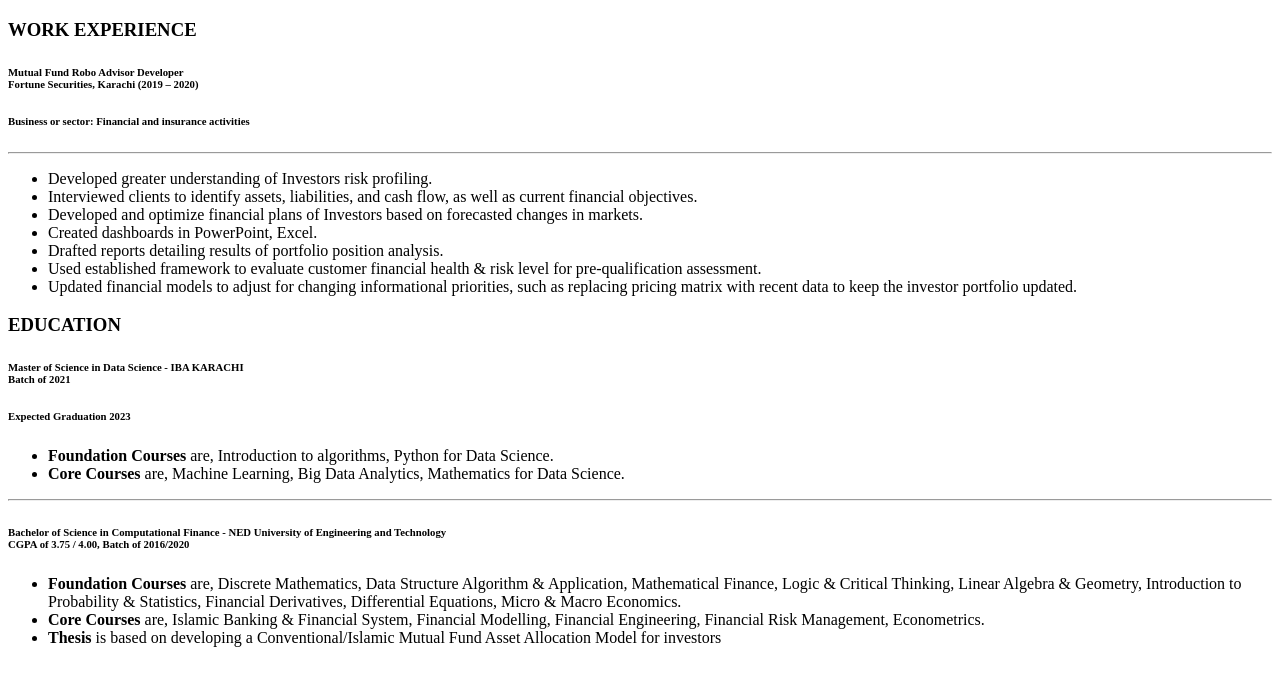
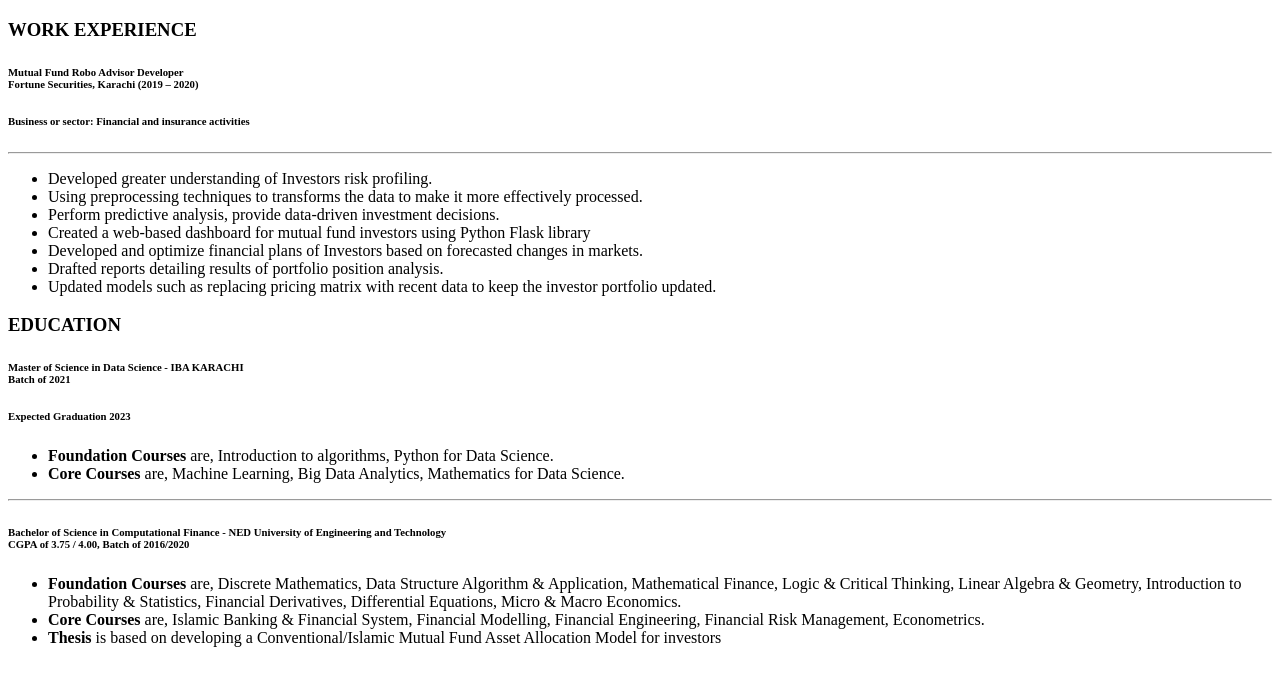
Before and after one commit to FareedKhan-dev/FareedKhan-dev.github.io, a plain HTML site: page design.html in a window 1280 px wide. Drawn offline with Linux system fonts and the light colour scheme.

Commit message:
changing Images

```diff
--- a/design.html
+++ b/design.html
@@ -24,18 +24,15 @@
       <hr>
       <ul>
         <li>Developed greater understanding of Investors risk profiling.</li>
-        <li>Interviewed clients to identify assets, liabilities, and cash flow, as well as current financial objectives.
+        <li>Using preprocessing techniques to transforms the data to make it more effectively processed.
         </li>
-        <li>Developed and optimize financial plans of Investors based on forecasted changes in markets.</li>
-        <li>Created dashboards in PowerPoint, Excel.</li>
-        <li>Drafted reports detailing results of portfolio position analysis.
+        <li>Perform predictive analysis, provide data-driven investment decisions.</li>
+        <li>Created a web-based dashboard for mutual fund investors using Python Flask library</li>
+        <li>Developed and optimize financial plans of Investors based on forecasted changes in markets.
         </li>
-        <li>Used established framework to evaluate customer financial health & risk level for pre-qualification
-          assessment.</li>
-
-        <li>Updated financial models to adjust for changing informational priorities, such as replacing pricing matrix
-          with
-          recent data to keep the investor portfolio updated.</li>
+        <li>Drafted reports detailing results of portfolio position analysis.</li>
+        <li>Updated models such as replacing pricing matrix with recent data to keep the investor portfolio
+          updated.</li>
       </ul>
     </div>
 
```
Also changed, not shown: code.html (+8 -8 lines), images/churn.png (added), images/hive.jpg (added), images/mongodb.png (added), images/playstore.png (added), images/redis.png (added), images/responsive.png (added), 2 other files.
